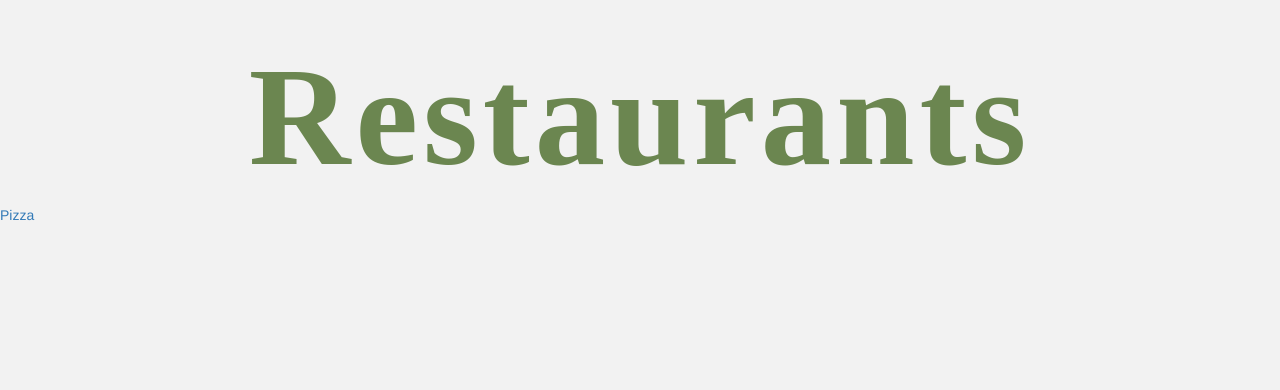
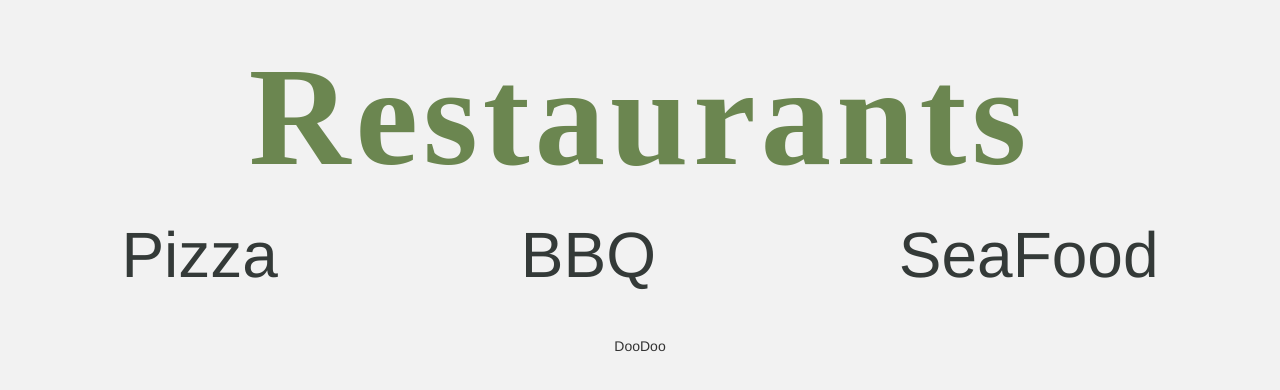
Before and after one commit to bdog72/food-dot-com, a React app: page /seafood in a window 1280 px wide. Shown: the top 390 px of the page. Built offline with nearby package versions, Linux system fonts and the light colour scheme; a web font is replaced by a local one.

Commit message:
added react router

```diff
--- a/src/components/App.js
+++ b/src/components/App.js
@@ -4,7 +4,9 @@ export default class App extends Component {
   render () {
     return <div>
       <h1 className='header'>Restaurants</h1>
-      <ReactRouter />
+      <div>
+        <ReactRouter />
+      </div>
     </div>
   }
 }
--- /dev/null
+++ b/src/components/BBQ.js
@@ -0,0 +1,9 @@
+import React, { Component } from 'react'
+
+export default class BBQ extends Component {
+  render () {
+    return <div>
+      doh
+    </div>
+  }
+}
--- a/src/components/ReactRouter.js
+++ b/src/components/ReactRouter.js
@@ -1,5 +1,8 @@
 import React, { Component } from 'react'
 import Pizza from './Pizza'
+import BBQ from './BBQ'
+import Seafood from './Seafood'
+import '../styles/reactrouter.scss'
 import { BrowserRouter as Router, Route, Link } from 'react-router-dom'
 
 const pizza = () => (
@@ -8,11 +11,31 @@ const pizza = () => (
   </div>
 )
 
+const bbq = () => (
+  <div>
+    <BBQ />
+  </div>
+)
+
+const seafood = () => (
+  <div>
+    <Seafood />
+  </div>
+)
+
 const BasicExample = () => (
   <Router>
     <div>
-      <Link to='/'>Pizza</Link>
-      <Route exact path='/' component={pizza} />
+      <div className='links'>
+        <Link to='/'>Pizza</Link>
+        <Link to='/bbq'>BBQ</Link>
+        <Link to='/seafood'>SeaFood</Link>
+      </div>
+      <div className='router'>
+        <Route exact path='/' component={pizza} />
+        <Route path='/bbq' component={bbq} />
+        <Route path='/seafood' component={seafood} />
+      </div>
     </div>
   </Router>
 )
--- /dev/null
+++ b/src/components/Seafood.js
@@ -0,0 +1,9 @@
+import React, { Component } from 'react'
+
+export default class Seafood extends Component {
+  render () {
+    return <div>
+      DooDoo
+    </div>
+  }
+}
--- /dev/null
+++ b/src/styles/reactrouter.scss
@@ -0,0 +1,17 @@
+
+.links {
+  display: flex;
+  justify-content: space-around;
+}
+
+.links a {
+  text-decoration: none;
+  color: #343a38;
+  padding: 5px;
+  font-size: 5vw;
+}
+
+.router {
+  text-align: center;
+  margin-top: 30px;
+}
```
